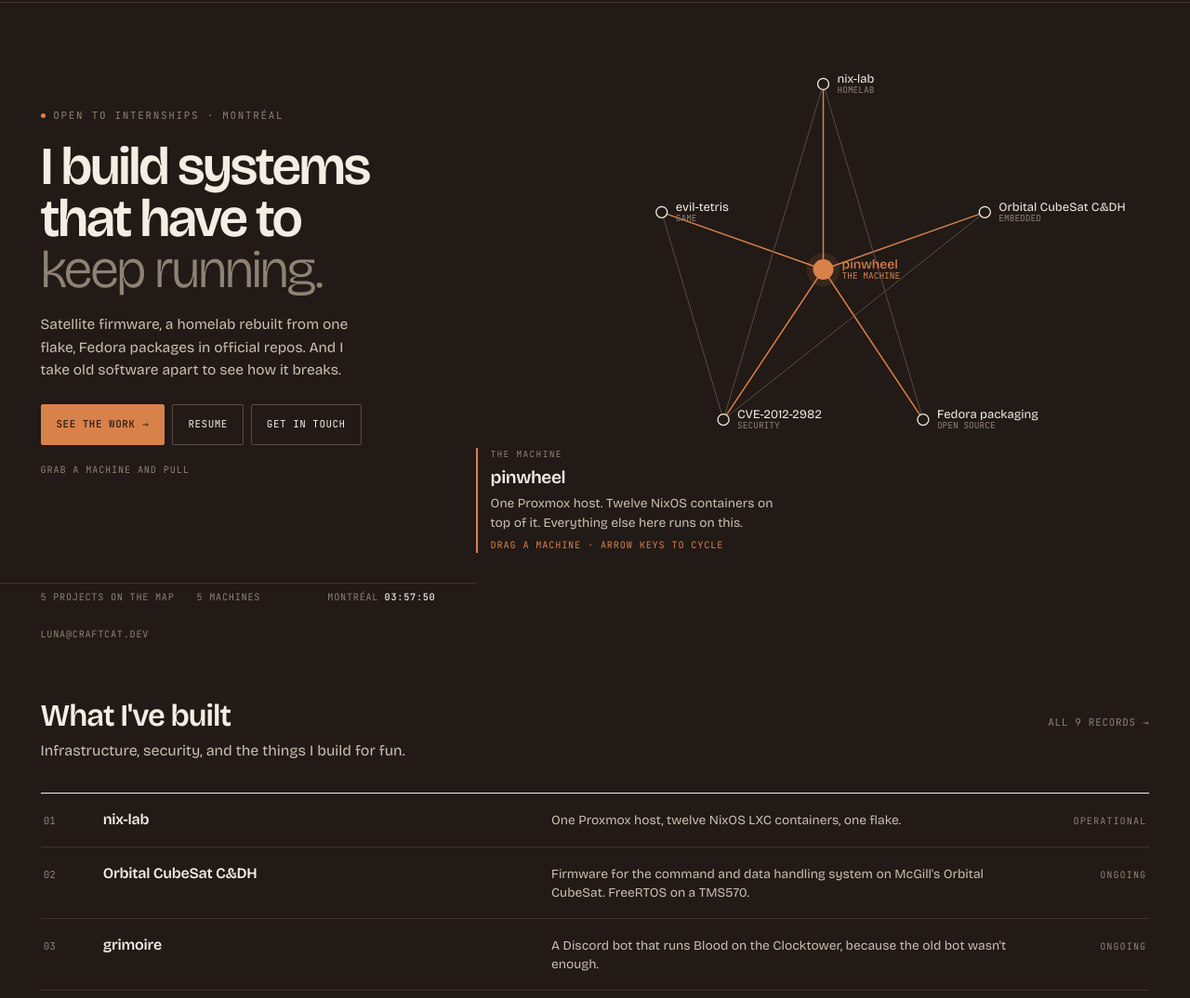
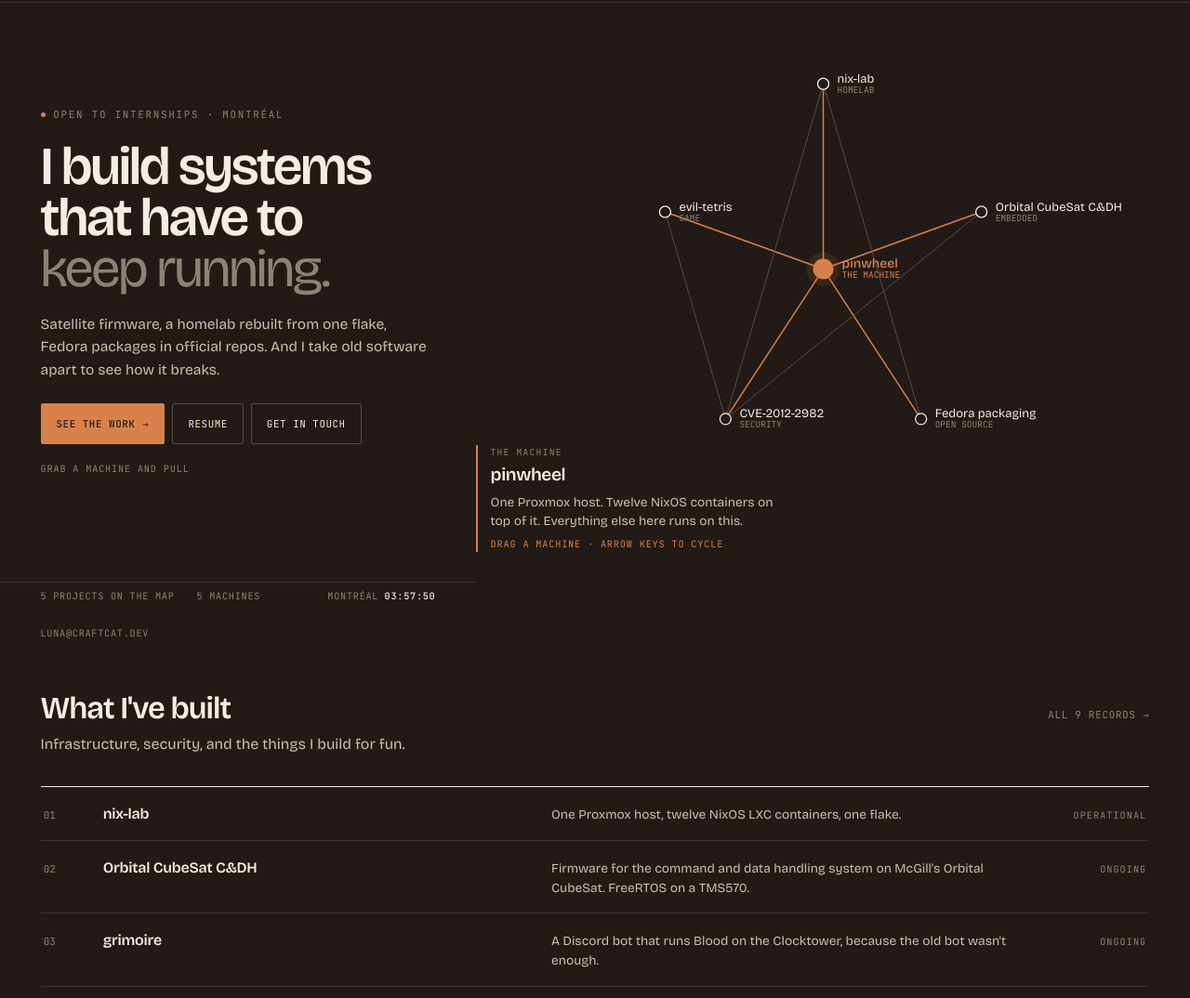
Before and after one commit to lpuv/website, an Astro site: page / in a window 1280 px wide. Shown: the part 58-1132 px from the top of the page at 93% size. Built offline with nearby package versions, Linux system fonts and the light colour scheme; Astro itself is replaced by a stand-in of ours.

Commit message:
typeset, layout, animate: tighten the type, unify the rhythm, one authored moment

```diff
--- a/src/pages/index.astro
+++ b/src/pages/index.astro
@@ -116,7 +116,7 @@ const list = (featured.length ? featured : allSystems).slice(0, 6);
 
       <div class="cards">
         {list.map((entry, i) => (
-          <a class="card" href={`/systems/${entry.id}/`}>
+          <a class="card reveal" data-delay={Math.min(i, 4)} href={`/systems/${entry.id}/`}>
             <span class="card__index">{String(i + 1).padStart(2, '0')}</span>
             <span class="card__title">{entry.data.title}</span>
             <span class="card__desc">{entry.data.summary}</span>
--- a/src/styles/global.css
+++ b/src/styles/global.css
@@ -37,6 +37,11 @@
   --topbar: 60px;
   --radius: 2px;
 
+  /* vertical rhythm: one scale, used by every band on the page */
+  --strip-h: 46px;
+  --section-y: clamp(2.6rem, 6vh, 4.5rem);
+  --head-y: clamp(2.4rem, 5.5vh, 4rem);
+
   --ease: cubic-bezier(0.22, 1, 0.36, 1);
   color-scheme: dark;
 }
@@ -63,7 +68,7 @@ body {
   color: var(--text);
   font-family: var(--font-sans);
   font-size: 16px;
-  line-height: 1.55;
+  line-height: 1.6;
   -webkit-font-smoothing: antialiased;
   -moz-osx-font-smoothing: grayscale;
   overflow-x: hidden;
@@ -300,7 +305,7 @@ p { text-wrap: pretty; }
 
 .hero {
   position: relative;
-  min-height: calc(100svh - var(--topbar) - 46px);
+  min-height: calc(100svh - var(--topbar) - var(--strip-h));
   display: grid;
   grid-template-columns: minmax(0, 0.40fr) minmax(0, 0.60fr);
   align-items: center;
@@ -343,19 +348,19 @@ p { text-wrap: pretty; }
 .hero__name {
   font-size: clamp(2.5rem, 4.5vw, 4.35rem);
   line-height: 0.96;
-  letter-spacing: -0.042em;
+  letter-spacing: -0.04em;
   font-weight: 600;
   font-variation-settings: 'opsz' 64;
 }
 
-.hero__name em { font-style: normal; color: var(--text-3); font-weight: 300; }
+.hero__name em { font-style: normal; color: var(--text-3); font-weight: 400; }
 
 .hero__lede {
   margin-top: clamp(1rem, 2.4vh, 1.5rem);
   font-size: clamp(0.97rem, 1.1vw, 1.08rem);
   line-height: 1.58;
   color: var(--text-2);
-  max-width: 34ch;
+  max-width: 42ch;
 }
 
 .hero__lede strong { color: var(--text); font-weight: 600; }
@@ -499,7 +504,7 @@ p { text-wrap: pretty; }
   flex-wrap: wrap;
   align-items: center;
   gap: 1.5rem;
-  min-height: 46px;
+  min-height: var(--strip-h);
   padding-block: 0.4rem;
   font-family: var(--font-mono);
   font-size: 0.64rem;
@@ -541,7 +546,7 @@ p { text-wrap: pretty; }
 
 .section {
   position: relative;
-  padding-block: clamp(2.6rem, 7vh, 4.5rem);
+  padding-block: var(--section-y);
   border-top: 1px solid var(--line);
 }
 .section--flush { border-top: 0; }
@@ -562,7 +567,7 @@ p { text-wrap: pretty; }
 
 .section__sub {
   margin-top: 0.5rem;
-  max-width: 52ch;
+  max-width: 58ch;
   font-size: 1rem;
   color: var(--text-2);
 }
@@ -722,14 +727,14 @@ p { text-wrap: pretty; }
    -------------------------------------------------------------------------- */
 
 .page-head {
-  padding-block: clamp(2.4rem, 6vw, 4rem) clamp(1.6rem, 4vw, 2.6rem);
+  padding-block: var(--head-y) clamp(1.6rem, 4vh, 2.4rem);
   border-bottom: 1px solid var(--line);
 }
 
 .page-head__title {
   margin-top: 0.9rem;
   font-size: clamp(2.2rem, 5.4vw, 4rem);
-  letter-spacing: -0.045em;
+  letter-spacing: -0.04em;
   line-height: 0.98;
 }
 .page-head__title:first-child { margin-top: 0; }
@@ -741,7 +746,7 @@ p { text-wrap: pretty; }
   color: var(--text-2);
 }
 
-.page-body { padding-block: clamp(2rem, 5vw, 3.6rem) clamp(3rem, 8vw, 6rem); }
+.page-body { padding-block: clamp(2rem, 4.5vh, 3.2rem) var(--section-y); }
 
 [hidden] { display: none !important; }
 
@@ -1052,7 +1057,7 @@ p { text-wrap: pretty; }
    Paper (resume) — the one warm sheet in the room
    -------------------------------------------------------------------------- */
 
-.paper-wrap { padding-block: clamp(2rem, 5vw, 3.6rem) clamp(3rem, 8vw, 6rem); }
+.paper-wrap { padding-block: clamp(2rem, 4.5vh, 3.2rem) var(--section-y); }
 
 /* The actions and the sheet share one column, and that column starts at the
    same edge as the page head. Centring the sheet inside a wider wrap gave the
@@ -1204,7 +1209,7 @@ p { text-wrap: pretty; }
    Footer
    -------------------------------------------------------------------------- */
 
-.footer { border-top: 1px solid var(--line); padding-block: clamp(2rem, 5vw, 3.2rem) 1.4rem; }
+.footer { border-top: 1px solid var(--line); padding-block: clamp(2rem, 4.5vh, 3.2rem) 1.4rem; }
 
 .footer__grid {
   display: grid;
@@ -1247,8 +1252,19 @@ p { text-wrap: pretty; }
    Reveal
    -------------------------------------------------------------------------- */
 
-.js .reveal { opacity: 0; transform: translateY(14px); transition: opacity 0.6s var(--ease), transform 0.6s var(--ease); }
+/* One authored moment: the work list arrives, staggered, once. Content is
+   visible by default; this only runs when JS is present and the row is in
+   view, and the layout script has a timeout that reveals anything left. */
+.js .reveal {
+  opacity: 0;
+  transform: translateY(12px);
+  transition: opacity 0.55s var(--ease), transform 0.55s var(--ease);
+}
 .js .reveal.is-in { opacity: 1; transform: none; }
+.js .reveal[data-delay='1'] { transition-delay: 55ms; }
+.js .reveal[data-delay='2'] { transition-delay: 110ms; }
+.js .reveal[data-delay='3'] { transition-delay: 165ms; }
+.js .reveal[data-delay='4'] { transition-delay: 220ms; }
 
 /* --------------------------------------------------------------------------
    Responsive
@@ -1335,7 +1351,7 @@ p { text-wrap: pretty; }
    The tank
    -------------------------------------------------------------------------- */
 
-.tank { border-top: 1px solid var(--line); padding-block: clamp(2.6rem, 7vh, 4.5rem); }
+.tank { border-top: 1px solid var(--line); padding-block: var(--section-y); }
 
 .tank__head {
   display: flex;
```
Also changed, not shown: DESIGN.md (+8 -4 lines).
